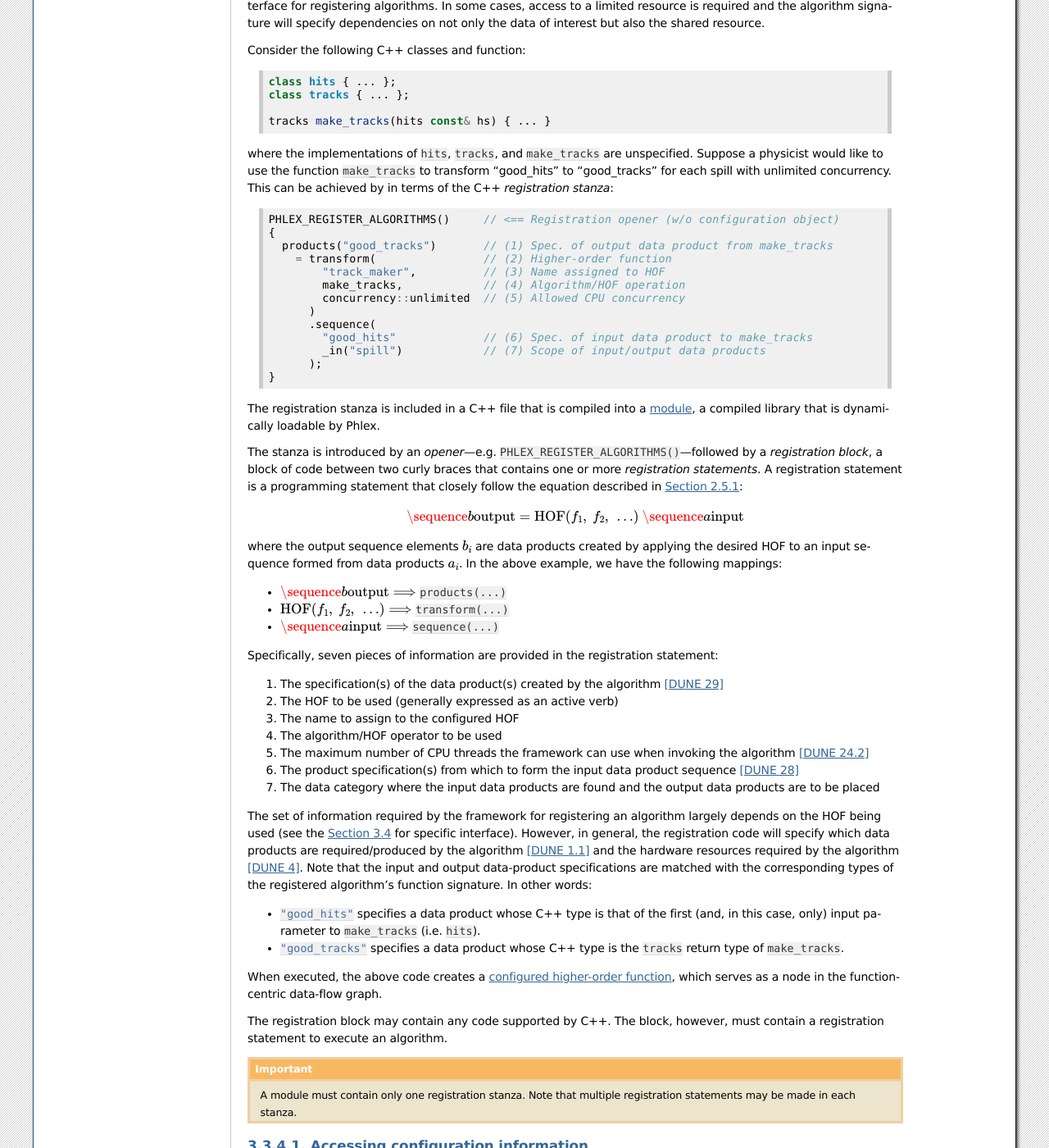
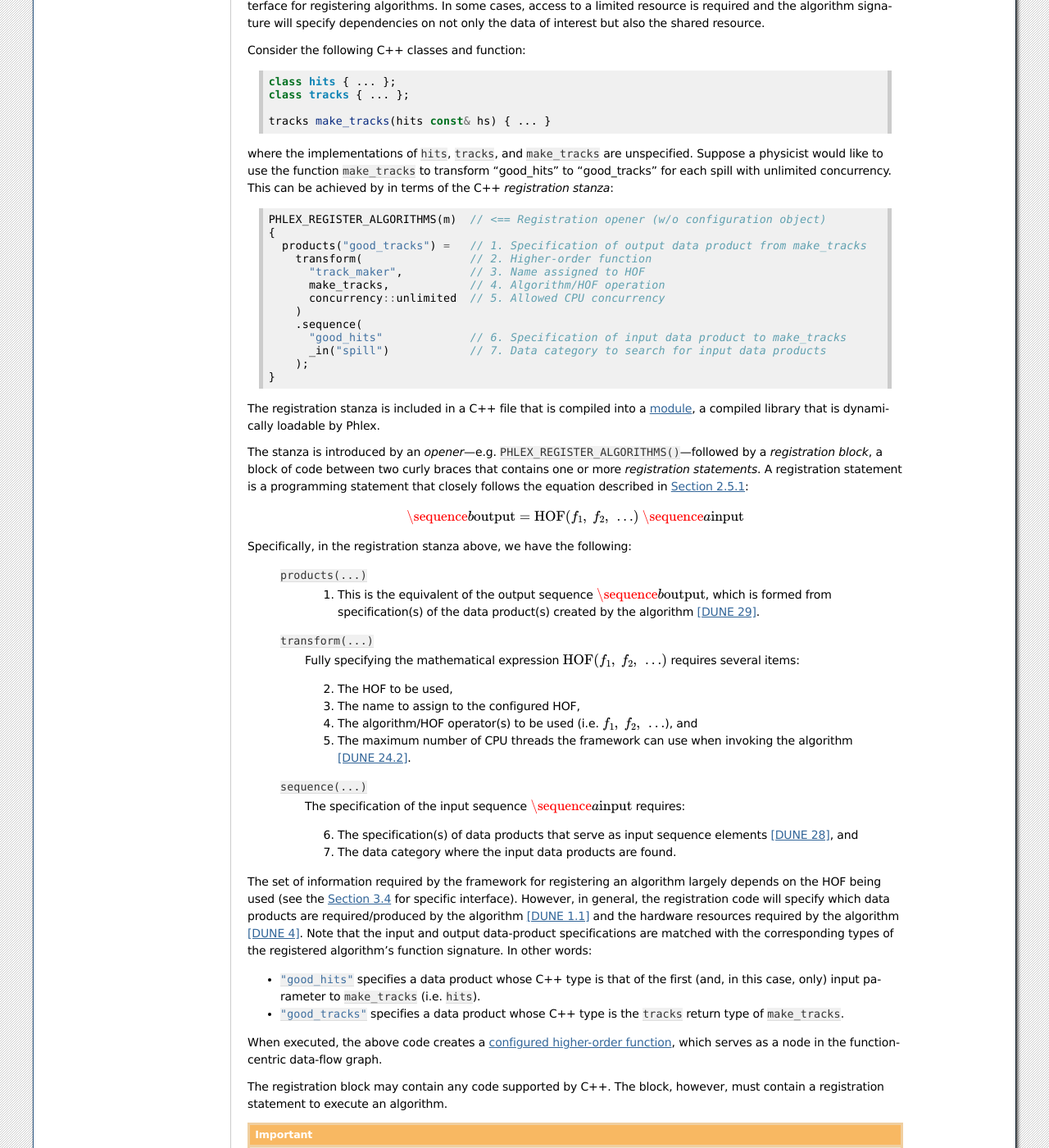
Before and after one commit to Framework-R-D/phlex-design, a Sphinx documentation site: the page built from doc/algorithms.rst, in a window 1280 px wide and 1400 px high, scrolled down 1369 px. Shown: the whole window at 82% size. Built offline with Sphinx 7.4.7, drawn with Linux system fonts in a browser that asks for light colours; formulas are drawn with MathJax 3; some of the changed text lies outside the part shown.

Commit message:
Update algorithms section to use newer interface

```diff
--- a/doc/algorithms.rst
+++ b/doc/algorithms.rst
@@ -84,45 +84,47 @@ This can be achieved by in terms of the C++ *registration stanza*:
 
 .. code:: c++
 
-   PHLEX_REGISTER_ALGORITHMS()     // <== Registration opener (w/o configuration object)
+   PHLEX_REGISTER_ALGORITHMS(m)  // <== Registration opener (w/o configuration object)
    {
-     products("good_tracks")       // (1) Spec. of output data product from make_tracks
-       = transform(                // (2) Higher-order function
-           "track_maker",          // (3) Name assigned to HOF
-           make_tracks,            // (4) Algorithm/HOF operation
-           concurrency::unlimited  // (5) Allowed CPU concurrency
-         )
-         .sequence(
-           "good_hits"             // (6) Spec. of input data product to make_tracks
-           _in("spill")            // (7) Scope of input/output data products
-         );
+     products("good_tracks") =   // 1. Specification of output data product from make_tracks
+       transform(                // 2. Higher-order function
+         "track_maker",          // 3. Name assigned to HOF
+         make_tracks,            // 4. Algorithm/HOF operation
+         concurrency::unlimited  // 5. Allowed CPU concurrency
+       )
+       .sequence(
+         "good_hits"             // 6. Specification of input data product to make_tracks
+         _in("spill")            // 7. Data category to search for input data products
+       );
    }
 
 The registration stanza is included in a C++ file that is compiled into a :term:`module`, a compiled library that is dynamically loadable by Phlex.
 
 The stanza is introduced by an *opener*—e.g. :cpp:`PHLEX_REGISTER_ALGORITHMS()`—followed by a *registration block*, a block of code between two curly braces that contains one or more *registration statements*.
-A registration statement is a programming statement that closely follow the equation described in :numref:`functional_programming:Higher-order functions supported by Phlex`:
+A registration statement is a programming statement that closely follows the equation described in :numref:`functional_programming:Higher-order functions supported by Phlex`:
 
 .. math::
 
    \sequence{b}{\text{output}} = \text{HOF}(f_1,\ f_2,\ \dots)\ \sequence{a}{\text{input}}
 
-where the output sequence elements :math:`b_i` are data products created by applying the desired HOF to an input sequence formed from data products :math:`a_i`.
-In the above example, we have the following mappings:
+Specifically, in the registration stanza above, we have the following:
 
-- :math:`\sequence{b}{\text{output}} \Longrightarrow` :cpp:`products(...)`
-- :math:`\text{HOF}(f_1,\ f_2,\ \dots) \Longrightarrow` :cpp:`transform(...)`
-- :math:`\sequence{a}{\text{input}} \Longrightarrow` :cpp:`sequence(...)`
+   :cpp:`products(...)`
+     1. This is the equivalent of the output sequence :math:`\sequence{b}{\text{output}}`, which is formed from specification(s) of the data product(s) created by the algorithm :dune:`29 Specification of data products created by an algorithm`.
 
-Specifically, seven pieces of information are provided in the registration statement:
+   :cpp:`transform(...)`
+     Fully specifying the mathematical expression :math:`\text{HOF}(f_1,\ f_2,\ \dots)` requires several items:
 
-1. The specification(s) of the data product(s) created by the algorithm :dune:`29 Specification of data products created by an algorithm`
-2. The HOF to be used (generally expressed as an active verb)
-3. The name to assign to the configured HOF
-4. The algorithm/HOF operator to be used
-5. The maximum number of CPU threads the framework can use when invoking the algorithm :dune:`24.2 Specification of algorithm's maximum number of CPU threads`
-6. The product specification(s) from which to form the input data product sequence :dune:`28 Specification of data products required by an algorithm`
-7. The data category where the input data products are found and the output data products are to be placed
+     2. The HOF to be used,
+     3. The name to assign to the configured HOF,
+     4. The algorithm/HOF operator(s) to be used (i.e. :math:`f_1,\ f_2,\ \dots`), and
+     5. The maximum number of CPU threads the framework can use when invoking the algorithm :dune:`24.2 Specification of algorithm's maximum number of CPU threads`.
+
+   :cpp:`sequence(...)`
+     The specification of the input sequence :math:`\sequence{a}{\text{input}}` requires:
+
+     6. The specification(s) of data products that serve as input sequence elements :dune:`28 Specification of data products required by an algorithm`, and
+     7. The data category where the input data products are found.
 
 The set of information required by the framework for registering an algorithm largely depends on the HOF being used (see the :numref:`algorithms:HOF operators` for specific interface).
 However, in general, the registration code will specify which data products are required/produced by the algorithm :dune:`1.1 Algorithm Communication Via Data Products` and the hardware resources required by the algorithm :dune:`4 Algorithm hardware requirements`.
@@ -154,10 +156,9 @@ To do this, an extra argument (e.g. :cpp:`config`) is passed to the registration
    {
      auto selected_data_scope = config.get<std::string>("data_scope");
 
-     m.with(make_tracks, concurrency::unlimited)
-      .transform("good_hits")
-      .to("good_tracks")
-      .for_each(selected_data_scope);
+     products("good_tracks") =
+       transform("track_maker", make_tracks, concurrency::unlimited)
+       .sequence("good_hits"_in(selected_data_scope));
    }
 
 .. note::
@@ -183,13 +184,15 @@ By specifying a lambda expression that takes a :cpp:`phlex::handle<hits>` object
 
    PHLEX_REGISTER_ALGORITHMS(m)
    {
-     m.with([](phlex::handle<hits> hs) {
-              return make_tracks_debug(*hs, hs.id()->number());
-            },
-            concurrency::unlimited)
-      .transform("good_hits")
-      .to("good_tracks")
-      .for_each("spill");
+     products("good_tracks") =
+       transform(
+         "track_maker",
+         [](phlex::handle<hits> hs) {
+           return make_tracks_debug(*hs, hs.id()->number());
+         },
+         concurrency::unlimited
+       )
+       .sequence("good_hits"_in("spill"));
    }
 
 The lambda expression *does* depend on framework interface; the :cpp:`make_tracks_debug` function, however, retains its framework independence.
@@ -216,26 +219,25 @@ Member functions of classes
      auto track_seed = config.get<std::size_t>("track_seed");
      auto selected_data_scope = config.get<std::string>("data_scope");
 
-     m.make<track_maker>(track_seed)
-      .with(&track_maker::make, concurrency::unlimited)
-      .transform("good_hits")
-      .to("good_tracks")
-      .for_each(selected_data_scope);
+     products("good_tracks") =
+       m.make<track_maker>(track_seed)
+         .transform("track_maker", &track_maker::make, concurrency::unlimited)
+         .sequence("good_hits"_in(selected_data_scope));
    }
 
 Overloaded functions
 ^^^^^^^^^^^^^^^^^^^^
 
-Phlex performs a substantial amount of type deduction through the :cpp:`with(...)` clause.
+Phlex performs a substantial amount of type deduction through the :cpp:`transform(...)` clause.
 This works well except in cases where the registered algorithms are overloaded functions.
 For example, suppose one wants to register C++'s overloaded :cpp:`std::sqrt(...)` function with the framework.
-Simply specifying :cpp:`with(std::sqrt)` will fail at compile time as the compiler will not be able to determine which overload is desired.
+Simply specifying :cpp:`transform(..., std::sqrt)` will fail at compile time as the compiler will not be able to determine which overload is desired.
 
 Instead, the code author can use the following [#f3]_:
 
 .. code:: c++
 
-   m.with([](double x){ return std::sqrt(x); }) ... ;
+   transform(..., [](double x){ return std::sqrt(x); }, ...);
 
 where the desired overload is selected based on the :cpp:`double` argument to the lambda expression.
 
@@ -247,7 +249,7 @@ where the desired overload is selected based on the :cpp:`double` argument to th
          However, for the function implementation or *definition*, algorithm authors are encouraged to use :cpp:`P const` to help guarantee the immutability of data.
 .. [#f2] Phlex permits the registration of member functions that do not use the :cpp:`const` qualifier.
          However, using such functions is highly discouraged as it indicates a class instance is modifiable during member-function execution, which is at odds with Phlex's functional-programming paradigm.
-.. [#f3] Equivalently, one can cast :cpp:`std::sqrt` to the desired overload by using the obscure syntax :cpp:`m.with(static_cast<double(*)(double)>(std::sqrt)) ... ;` .
+.. [#f3] Equivalently, one can use the obscure syntax :cpp:`transform(..., static_cast<double(*)(double)>(std::sqrt), ...)`, where :cpp:`std::sqrt` is cast to the desired overload.
 
 .. only:: html
 
```
Also changed, not shown: other parts of doc/algorithms.rst (+1 -1 lines).
